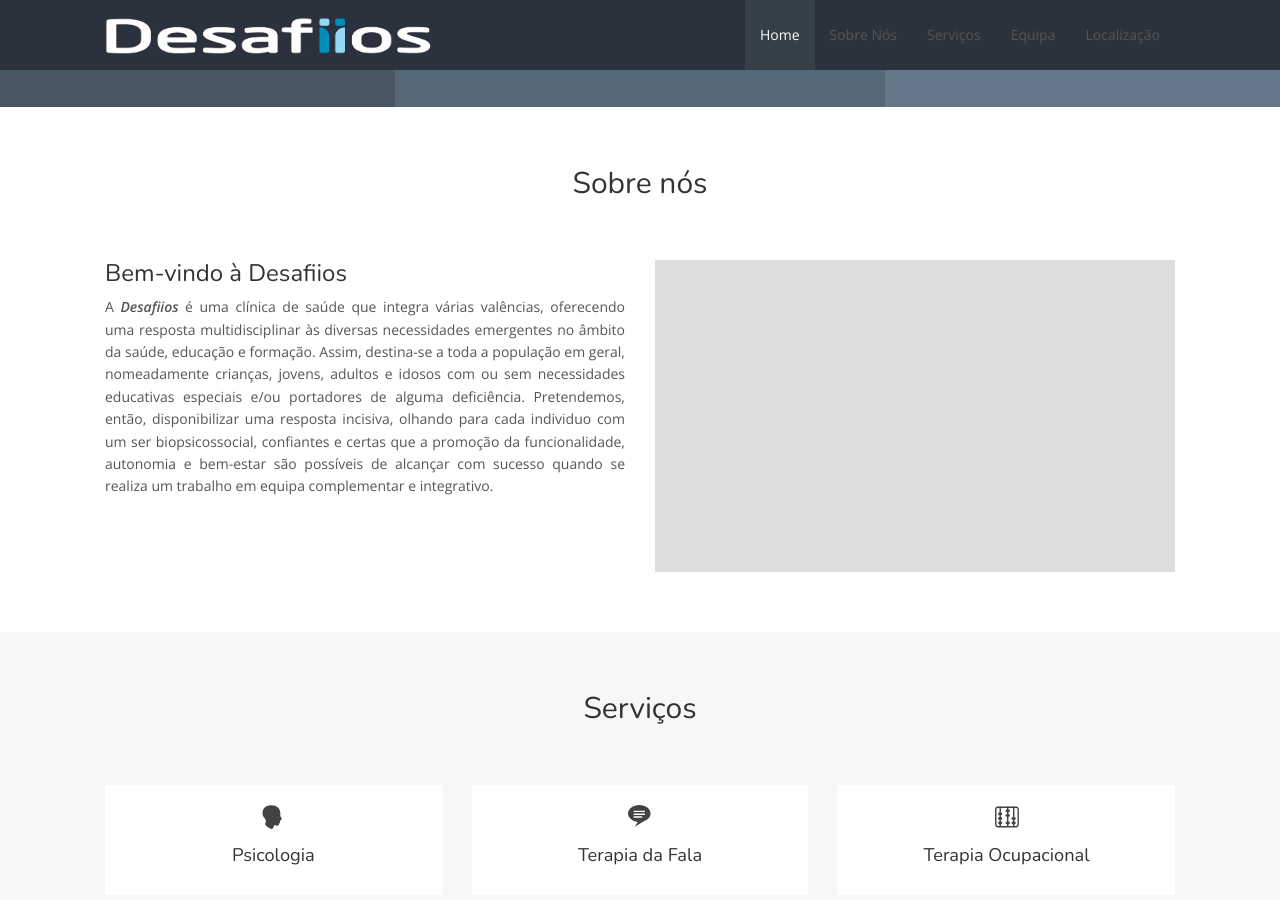
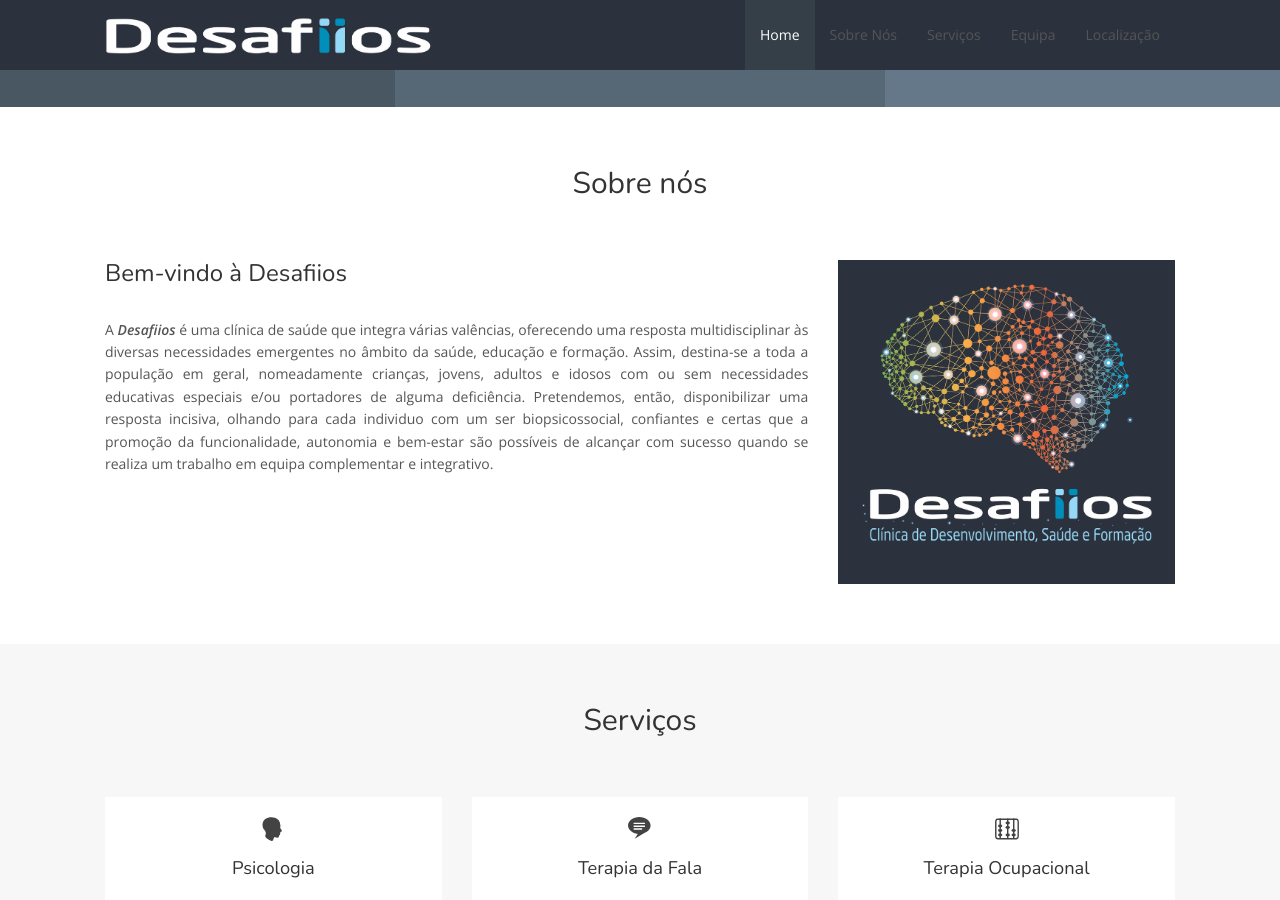
Before and after one commit to desafiios/desafiios.com, a Jekyll site: the page built from index.html, in a window 1280 px wide and 900 px high, scrolled down 743 px. Built offline with Jekyll 4.4.1, drawn with Linux system fonts in a browser that asks for light colours; nearby versions of some CDN libraries.

Commit message:
about alignment and image

```diff
--- a/index.html
+++ b/index.html
@@ -88,8 +88,9 @@
         <h2 class="section-title">Sobre nós</h2>
 
         <div class="row">
-            <div class="col-sm-6">
+            <div class="col-sm-8">
                 <h3>Bem-vindo à Desafiios</h3>
+                <br>
                 <p style="text-align: justify; text-justify: inter-word;">
                     A <b><i>Desafiios</i></b> é uma clínica de saúde que integra várias valências, oferecendo uma resposta multidisciplinar às diversas necessidades emergentes no âmbito da saúde, educação e formação. Assim, destina-se a toda a população em geral, nomeadamente crianças, jovens, adultos e idosos com ou sem necessidades educativas especiais e/ou portadores de alguma deficiência. Pretendemos, então, disponibilizar uma resposta incisiva, olhando para cada individuo com um ser biopsicossocial, confiantes e certas que a promoção da funcionalidade, autonomia e bem-estar são possíveis de alcançar com sucesso quando se realiza um trabalho em equipa complementar e integrativo.
                 </p>
@@ -127,8 +128,8 @@
                     </div>
                 </div> -->
             </div>
-            <div class="col-sm-6">
-                <img src="img/about.jpg" alt="...">
+            <div class="col-sm-4">
+                <img src="img/about.jpg" alt="Desafiios Logo">
             </div>
         </div>
     </div>
```
Also changed, not shown: img/about.jpg.
